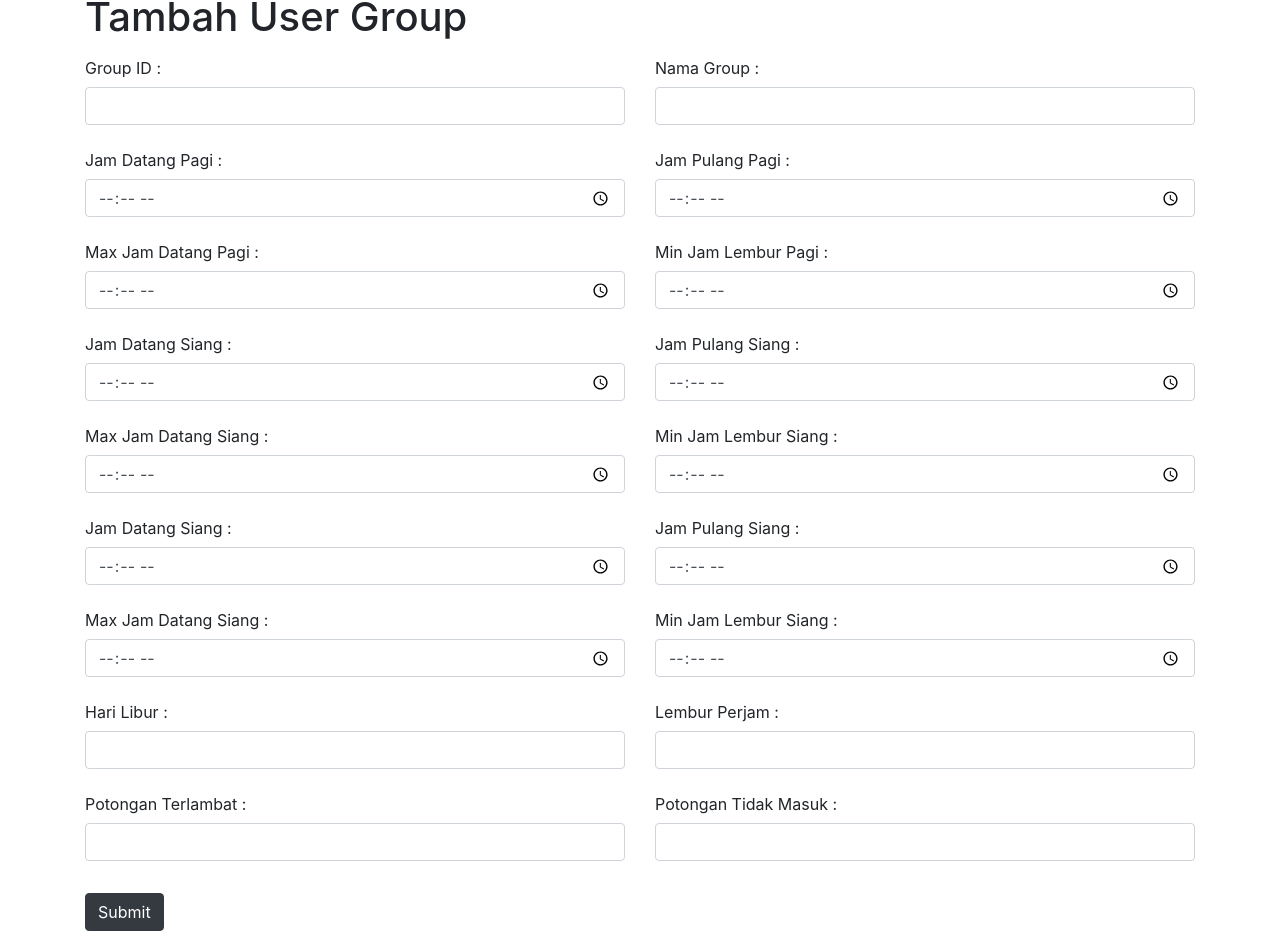
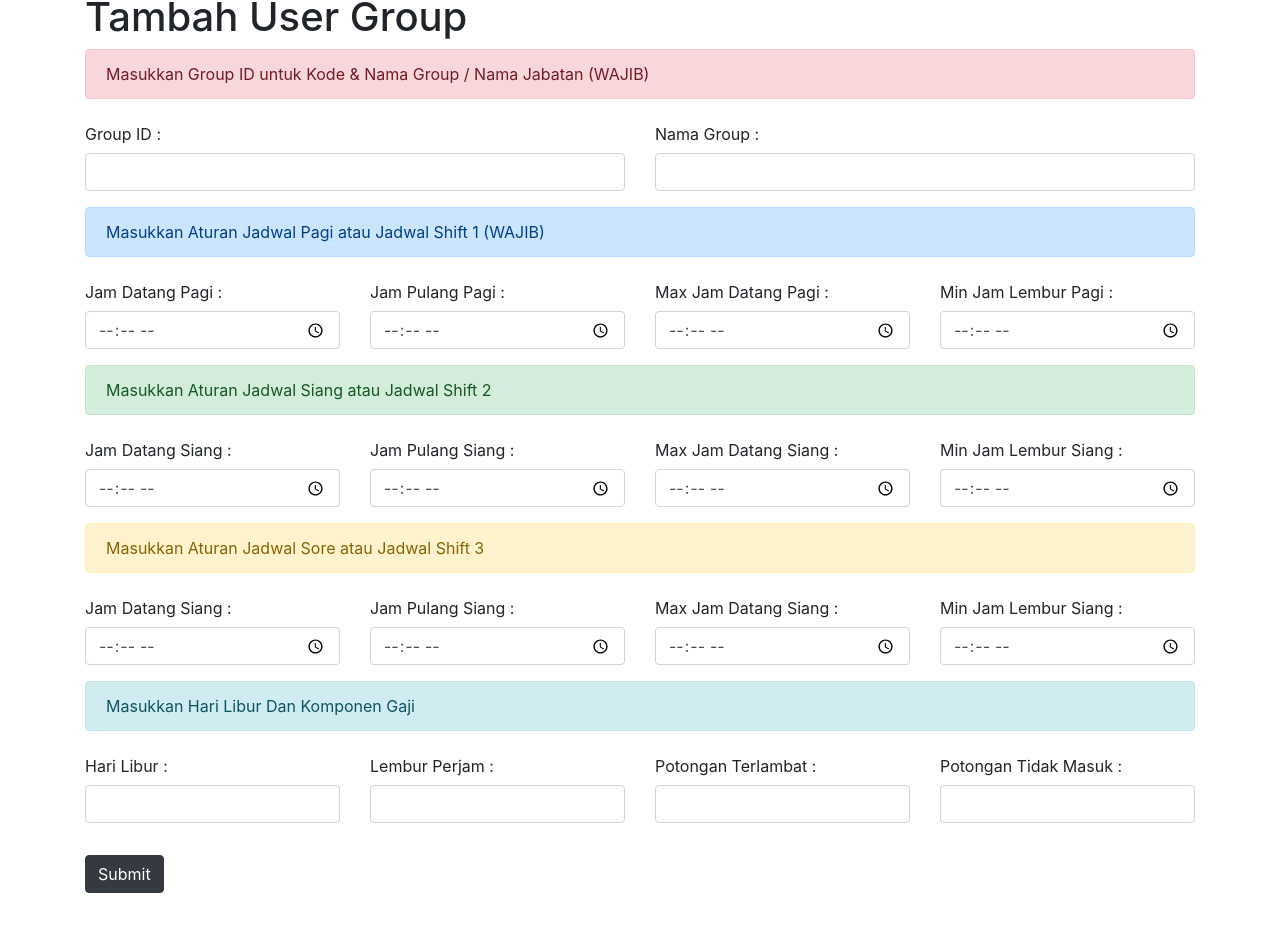
Before and after one commit to skipfortoday/react-admin, a React (Create React App) app: page /group/create in a window 1280 px wide. Shown: the part 542-1494 px from the top of the page. After the commit the page ends 1467 px from the top, so only its background shows below. Built offline with nearby package versions, Linux system fonts and the light colour scheme.

Commit message:
Merapikan Form

```diff
--- a/src/components/FormComponent.js
+++ b/src/components/FormComponent.js
@@ -41,7 +41,7 @@ const mapStateToProps = (state) => {
       RoleUser : state.users.getUserDetail.RoleUser,
       UserID : state.users.getUserDetail.UserID,
       Pass : state.users.getUserDetail.Pass,
-      IdGroups : state.users.getUserDetail.IdGroups,
+      GroupID : state.users.getUserDetail.GroupID,
       KodeCabang : state.users.getUserDetail.KodeCabang,
     }
   };
@@ -100,9 +100,9 @@ class FormComponent extends Component {
             <FormGroup>
               <Field
                 type="text"
-                name="IdGroups"
+                name="GroupID"
                 component={renderField}
-                label="IdGroups :"
+                label="GroupID :"
               />
             </FormGroup>
           </Col>
--- a/src/components/FormGroupComponent.js
+++ b/src/components/FormGroupComponent.js
@@ -1,7 +1,7 @@
 import React, { Component } from "react";
 import { reduxForm, Field } from "redux-form";
 import { connect } from "react-redux";
-import { FormGroup, Col, Label, Input, Row, Button } from "reactstrap";
+import { FormGroup, Col, Label, Input, Row, Button, Alert } from "reactstrap";
 import GroupValidation from "../validations/GroupValidation";
 
 const renderField = ({
@@ -64,6 +64,12 @@ class FormGroupComponent extends Component {
     return (
       <form onSubmit={this.props.handleSubmit}>
         <FormGroup row>
+          <Col md={12}>
+          <Alert color="danger">
+           Masukkan Group ID untuk Kode & Nama Group / Nama Jabatan (WAJIB)
+          </Alert>
+          </Col>
+
           <Col md={6}>
             <FormGroup>
               <Field
@@ -86,7 +92,13 @@ class FormGroupComponent extends Component {
             </FormGroup>
           </Col>
 
-          <Col md={6}>
+          <Col md={12}>
+          <Alert color="primary">
+           Masukkan Aturan Jadwal Pagi atau Jadwal Shift 1 (WAJIB)
+          </Alert>
+          </Col>
+
+          <Col md={3}>
             <FormGroup>
               <Field
                 type="time"
@@ -97,7 +109,7 @@ class FormGroupComponent extends Component {
             </FormGroup>
           </Col>
 
-          <Col md={6}>
+          <Col md={3}>
             <FormGroup>
               <Field
                 type="time"
@@ -108,7 +120,7 @@ class FormGroupComponent extends Component {
             </FormGroup>
           </Col>
 
-          <Col md={6}>
+          <Col md={3}>
             <FormGroup>
               <Field
                 type="time"
@@ -119,7 +131,7 @@ class FormGroupComponent extends Component {
             </FormGroup>
           </Col>
 
-          <Col md={6}>
+          <Col md={3}>
             <FormGroup>
               <Field
                 type="time"
@@ -130,7 +142,14 @@ class FormGroupComponent extends Component {
             </FormGroup>
           </Col>
 
-          <Col md={6}>
+
+          <Col md={12}>
+          <Alert color="success">
+           Masukkan Aturan Jadwal Siang atau Jadwal Shift 2
+          </Alert>
+          </Col>
+
+          <Col md={3}>
             <FormGroup>
               <Field
                 type="time"
@@ -141,7 +160,7 @@ class FormGroupComponent extends Component {
             </FormGroup>
           </Col>
 
-          <Col md={6}>
+          <Col md={3}>
             <FormGroup>
               <Field
                 type="time"
@@ -152,7 +171,7 @@ class FormGroupComponent extends Component {
             </FormGroup>
           </Col>
 
-          <Col md={6}>
+          <Col md={3}>
             <FormGroup>
               <Field
                 type="time"
@@ -163,7 +182,7 @@ class FormGroupComponent extends Component {
             </FormGroup>
           </Col>
 
-          <Col md={6}>
+          <Col md={3}>
             <FormGroup>
               <Field
                 type="time"
@@ -174,7 +193,14 @@ class FormGroupComponent extends Component {
             </FormGroup>
           </Col>
 
-          <Col md={6}>
+
+          <Col md={12}>
+          <Alert color="warning">
+           Masukkan Aturan Jadwal Sore atau Jadwal Shift 3
+          </Alert>
+          </Col>
+
+          <Col md={3}>
             <FormGroup>
               <Field
                 type="time"
@@ -185,7 +211,7 @@ class FormGroupComponent extends Component {
             </FormGroup>
           </Col>
 
-          <Col md={6}>
+          <Col md={3}>
             <FormGroup>
               <Field
                 type="time"
@@ -196,7 +222,7 @@ class FormGroupComponent extends Component {
             </FormGroup>
           </Col>
 
-          <Col md={6}>
+          <Col md={3}>
             <FormGroup>
               <Field
                 type="time"
@@ -207,7 +233,7 @@ class FormGroupComponent extends Component {
             </FormGroup>
           </Col>
 
-          <Col md={6}>
+          <Col md={3}>
             <FormGroup>
               <Field
                 type="time"
@@ -218,7 +244,14 @@ class FormGroupComponent extends Component {
             </FormGroup>
           </Col>
 
-          <Col md={6}>
+
+          <Col md={12}>
+          <Alert color="info">
+           Masukkan Hari Libur Dan Komponen Gaji
+          </Alert>
+          </Col>
+
+          <Col md={3}>
             <FormGroup>
               <Field
                 type="text"
@@ -229,7 +262,7 @@ class FormGroupComponent extends Component {
             </FormGroup>
           </Col>
 
-          <Col md={6}>
+          <Col md={3}>
             <FormGroup>
               <Field
                 type="number"
@@ -240,7 +273,7 @@ class FormGroupComponent extends Component {
             </FormGroup>
           </Col>
 
-          <Col md={6}>
+          <Col md={3}>
             <FormGroup>
               <Field
                 type="number"
@@ -251,7 +284,7 @@ class FormGroupComponent extends Component {
             </FormGroup>
           </Col>
 
-          <Col md={6}>
+          <Col md={3}>
             <FormGroup>
               <Field
                 type="number"
```
Also changed, not shown: 1 other file (tests, documents, lock files or other folders).
